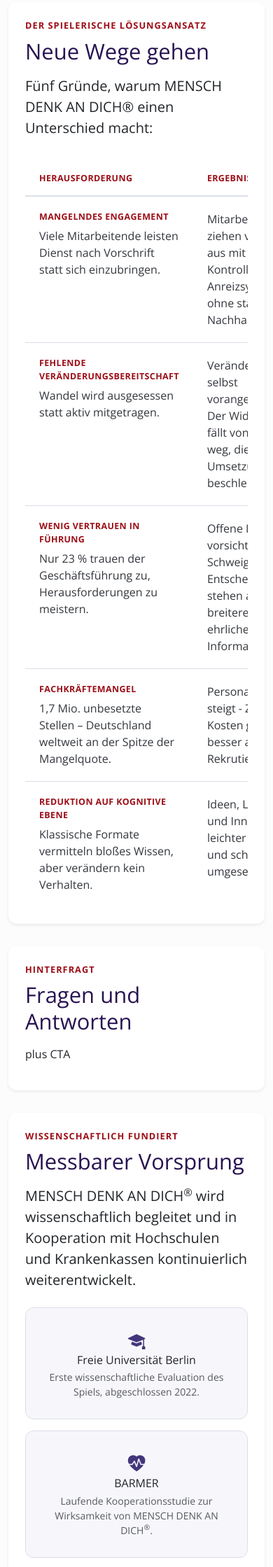
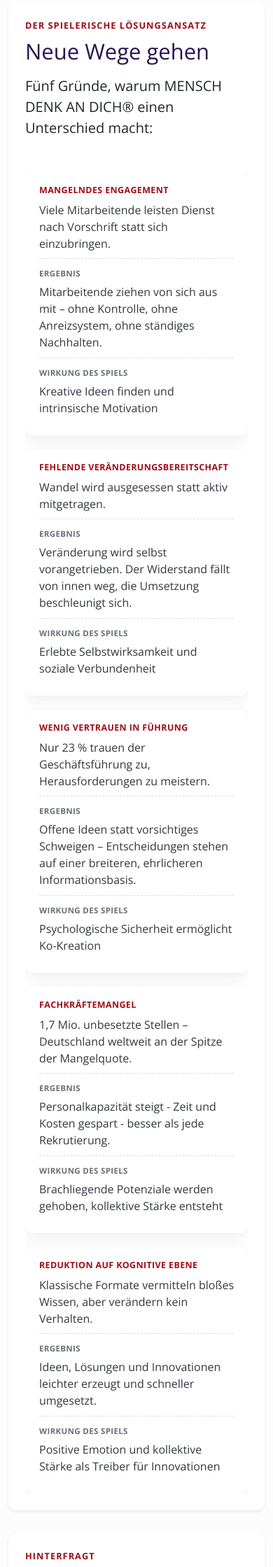
Before and after one commit to hbetter/flask-mdad, a Flask app: page / in a window 390 px wide. Shown: the part 3503-5742 px from the top of the page at 70% size. Run offline with Flask 3, Linux system fonts and the light colour scheme; data that the repository does not hold is empty; some libraries are stand-ins or nearby versions.

Commit message:
Tabelle in 'Neue Wege gehen' auf dem Smartphone als Karten darstellen
Die dreispaltige Tabelle war auf schmalen Bildschirmen nur per
horizontalem Wischen vollstaendig lesbar. Unter 768px wird jede
Zeile jetzt als eigenstaendige Karte gestapelt dargestellt, mit
"Ergebnis" und "Wirkung des Spiels" als eingeblendeten Labels
(ueber data-label-Attribute und CSS ::before). Ab 768px bleibt die
klassische 3-Spalten-Tabelle unveraendert.

Co-Authored-By: Claude Sonnet 5 <noreply@anthropic.com>
Claude-Session: https://claude.ai/code/session_01QwGcDxwRQrxkHrRS91fWWp

```diff
--- a/static/css/custom.css
+++ b/static/css/custom.css
@@ -784,6 +784,60 @@ footer.site-footer .sustainability-badge-link:hover {
     margin-bottom: .35rem;
 }
 
+/* Unter 768px wird die Tabelle in gestapelte Karten verwandelt, damit
+   sie ohne seitliches Wischen lesbar ist (statt horizontal zu scrollen). */
+@media (max-width: 767.98px) {
+    .schmerz-table thead {
+        display: none;
+    }
+
+    .schmerz-table,
+    .schmerz-table tbody,
+    .schmerz-table tr,
+    .schmerz-table td {
+        display: block;
+        width: 100%;
+    }
+
+    .schmerz-table tr {
+        margin-bottom: 1.25rem;
+        padding: 1.1rem 1.25rem;
+        border-radius: .75rem;
+        background: #fff;
+        box-shadow: 0 6px 20px rgba(40, 19, 81, .08);
+        border-bottom: none;
+    }
+
+    .schmerz-table tr:last-child {
+        margin-bottom: 0;
+    }
+
+    .schmerz-table td {
+        padding: .6rem 0;
+        border-bottom: none;
+    }
+
+    .schmerz-table td:first-child {
+        padding-top: 0;
+    }
+
+    .schmerz-table td[data-label] {
+        border-top: 1px dashed var(--sm-line);
+        padding-top: .75rem;
+    }
+
+    .schmerz-table td[data-label]::before {
+        content: attr(data-label);
+        display: block;
+        font-size: .72rem;
+        text-transform: uppercase;
+        letter-spacing: .03em;
+        font-weight: 700;
+        color: var(--sm-muted);
+        margin-bottom: .35rem;
+    }
+}
+
 .termin-card {
     border-radius: .75rem;
     background: #fff;
--- a/templates/index.html
+++ b/templates/index.html
@@ -148,40 +148,40 @@
                     <span class="painpoint">Mangelndes Engagement</span>
                     Viele Mitarbeitende leisten Dienst nach Vorschrift statt sich einzubringen.
                   </td>
-                  <td>Mitarbeitende ziehen von sich aus mit – ohne Kontrolle, ohne Anreizsystem, ohne ständiges Nachhalten.</td>
-                  <td><span class="wirkmechanismus">Kreative Ideen finden und intrinsische Motivation</span></td>
+                  <td data-label="Ergebnis">Mitarbeitende ziehen von sich aus mit – ohne Kontrolle, ohne Anreizsystem, ohne ständiges Nachhalten.</td>
+                  <td data-label="Wirkung des Spiels"><span class="wirkmechanismus">Kreative Ideen finden und intrinsische Motivation</span></td>
                 </tr>
                 <tr>
                   <td>
                     <span class="painpoint">Fehlende Veränderungsbereitschaft</span>
                     Wandel wird ausgesessen statt aktiv mitgetragen.
                   </td>
-                  <td>Veränderung wird selbst vorangetrieben. Der Widerstand fällt von innen weg, die Umsetzung beschleunigt sich.</td>
-                  <td><span class="wirkmechanismus">Erlebte Selbstwirksamkeit und soziale Verbundenheit</span></td>
+                  <td data-label="Ergebnis">Veränderung wird selbst vorangetrieben. Der Widerstand fällt von innen weg, die Umsetzung beschleunigt sich.</td>
+                  <td data-label="Wirkung des Spiels"><span class="wirkmechanismus">Erlebte Selbstwirksamkeit und soziale Verbundenheit</span></td>
                 </tr>
                 <tr>
                   <td>
                     <span class="painpoint">Wenig Vertrauen in Führung</span>
                     Nur 23&nbsp;% trauen der Geschäftsführung zu, Herausforderungen zu meistern.
                   </td>
-                  <td>Offene Ideen statt vorsichtiges Schweigen – Entscheidungen stehen auf einer breiteren, ehrlicheren Informationsbasis.</td>
-                  <td><span class="wirkmechanismus">Psychologische Sicherheit ermöglicht Ko-Kreation</span></td>
+                  <td data-label="Ergebnis">Offene Ideen statt vorsichtiges Schweigen – Entscheidungen stehen auf einer breiteren, ehrlicheren Informationsbasis.</td>
+                  <td data-label="Wirkung des Spiels"><span class="wirkmechanismus">Psychologische Sicherheit ermöglicht Ko-Kreation</span></td>
                 </tr>
                 <tr>
                   <td>
                     <span class="painpoint">Fachkräftemangel</span>
                     1,7 Mio. unbesetzte Stellen – Deutschland weltweit an der Spitze der Mangelquote.
                   </td>
-                  <td>Personalkapazität steigt - Zeit und Kosten gespart - besser als jede Rekrutierung.</td>
-                  <td><span class="wirkmechanismus">Brachliegende Potenziale werden gehoben, kollektive Stärke entsteht</span></td>
+                  <td data-label="Ergebnis">Personalkapazität steigt - Zeit und Kosten gespart - besser als jede Rekrutierung.</td>
+                  <td data-label="Wirkung des Spiels"><span class="wirkmechanismus">Brachliegende Potenziale werden gehoben, kollektive Stärke entsteht</span></td>
                 </tr>
                 <tr>
                   <td>
                     <span class="painpoint">Reduktion auf kognitive Ebene</span>
                     Klassische Formate vermitteln bloßes Wissen, aber verändern kein Verhalten.
                   </td>
-                  <td>Ideen, Lösungen und Innovationen leichter erzeugt und schneller umgesetzt.</td>
-                  <td><span class="wirkmechanismus">Positive Emotion und kollektive Stärke als Treiber für Innovationen</span></td>
+                  <td data-label="Ergebnis">Ideen, Lösungen und Innovationen leichter erzeugt und schneller umgesetzt.</td>
+                  <td data-label="Wirkung des Spiels"><span class="wirkmechanismus">Positive Emotion und kollektive Stärke als Treiber für Innovationen</span></td>
                 </tr>
               </tbody>
             </table>
```
